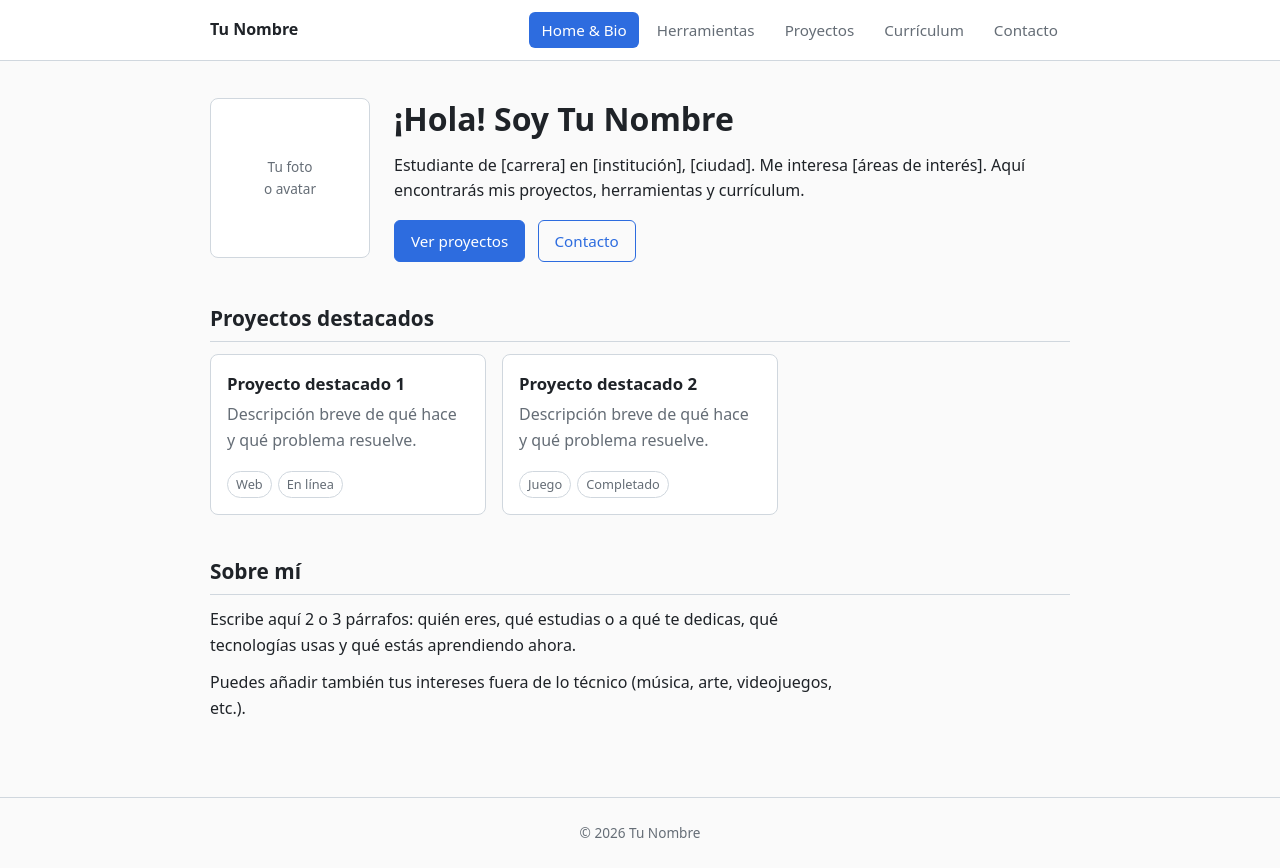
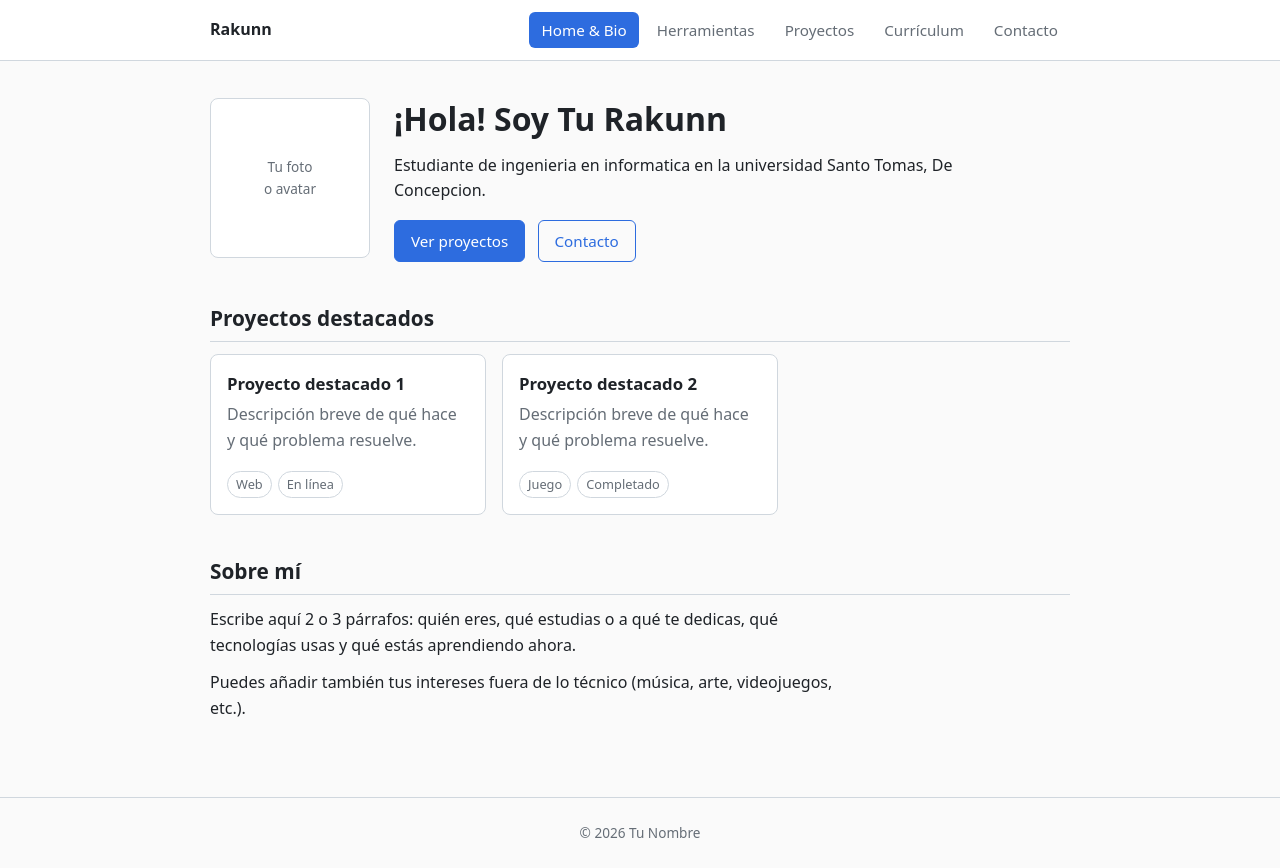
Before and after one commit to RakunnG/rakunng.github.io, a plain HTML site: page index.html in a window 1280 px wide. Drawn offline with Linux system fonts and the light colour scheme.

Commit message:
cambias ligeros al texto

```diff
--- a/index.html
+++ b/index.html
@@ -3,14 +3,14 @@
 <head>
   <meta charset="UTF-8">
   <meta name="viewport" content="width=device-width, initial-scale=1">
-  <title>Tu Nombre | Inicio</title>
+  <title>Rakunn | Inicio</title>
   <link rel="stylesheet" href="css/style.css">
 </head>
 <body>
 
 <header>
   <div class="bar">
-    <span class="brand">Tu Nombre</span>
+    <span class="brand">Rakunn</span>
     <nav>
       <a href="index.html" class="active">Home &amp; Bio</a>
       <a href="herramientas.html">Herramientas</a>
@@ -25,8 +25,8 @@
   <div class="hero">
     <div class="avatar">Tu foto<br>o avatar</div>
     <div>
-      <h1>¡Hola! Soy Tu Nombre</h1>
-      <p>Estudiante de [carrera] en [institución], [ciudad]. Me interesa [áreas de interés]. Aquí encontrarás mis proyectos, herramientas y currículum.</p>
+      <h1>¡Hola! Soy Tu Rakunn</h1>
+      <p>Estudiante de ingenieria  en informatica en la universidad Santo Tomas, De Concepcion.</p>
       <a class="btn primary" href="proyectos.html">Ver proyectos</a>
       <a class="btn" href="contacto.html">Contacto</a>
     </div>
```
